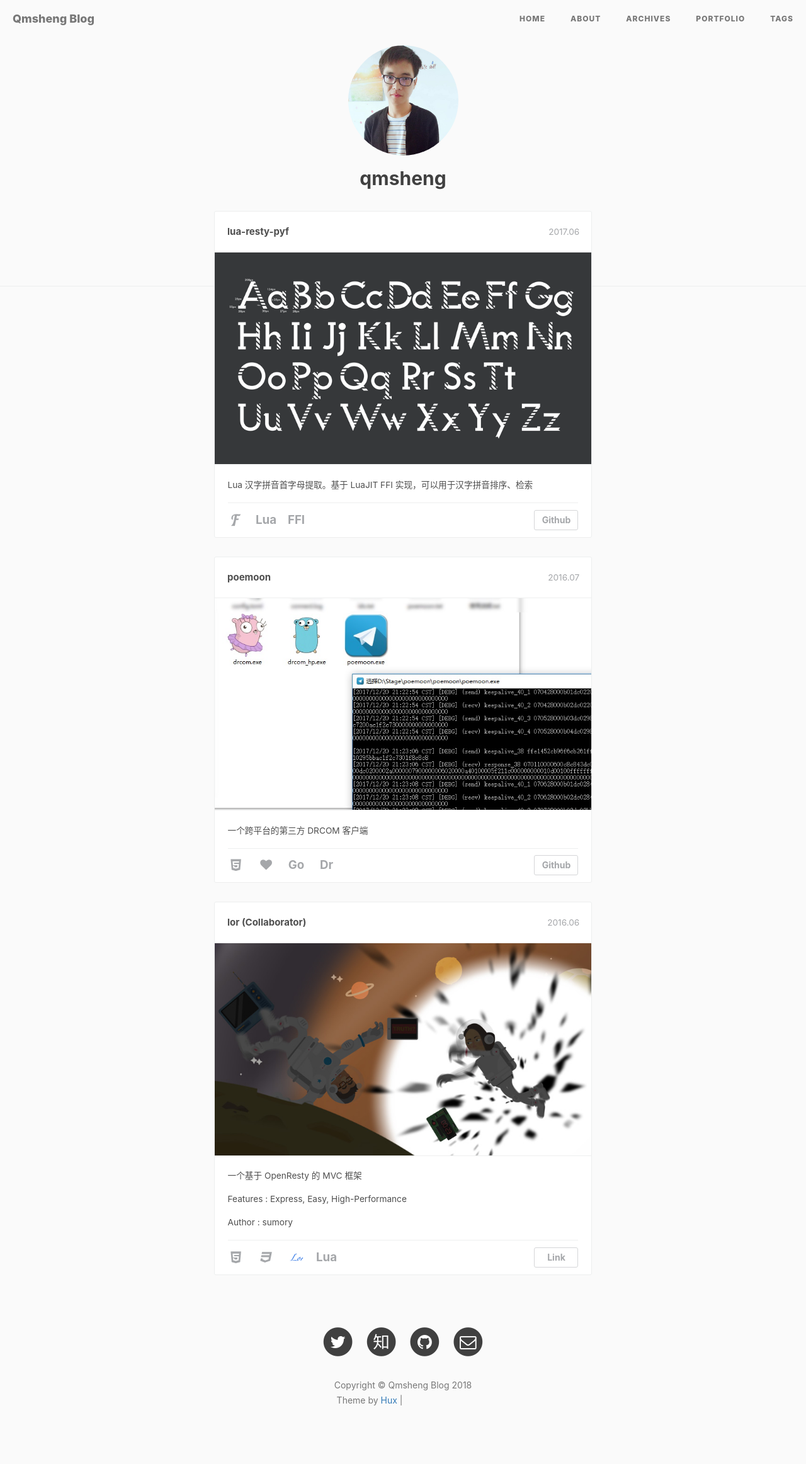
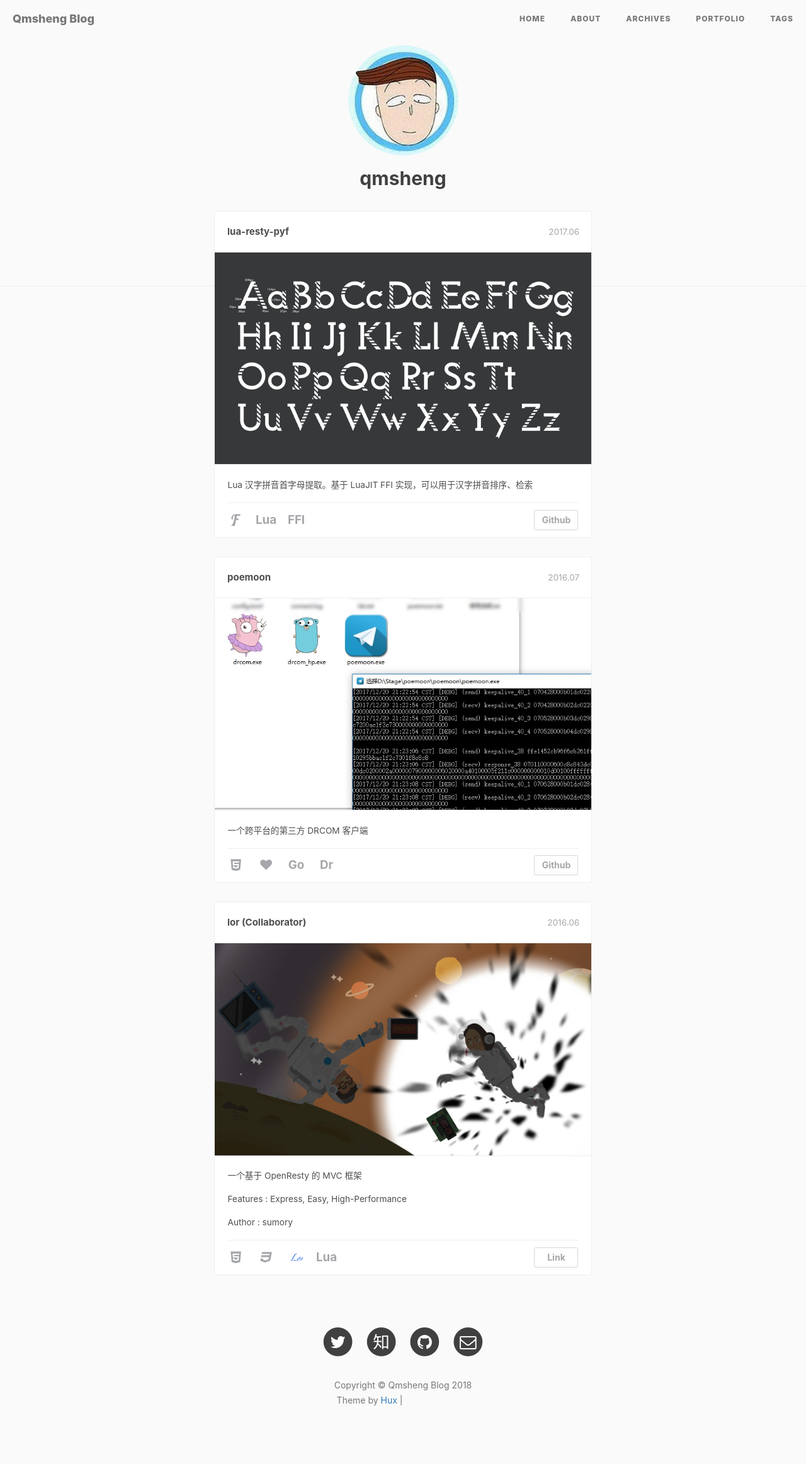
Before and after one commit to qmsheng/qmsheng.github.io, a Jekyll site: the page built from portfolio/index.html, in a window 1280 px wide. Shown: the whole page at 63% size. Built offline with Jekyll 4.4.1, drawn with Linux system fonts in a browser that asks for light colours; nearby versions of some CDN libraries; comment, search, counter and statistics services are not loaded; grey boxes are pictures that could not be loaded.

Commit message:
Update index.html

```diff
--- a/portfolio/index.html
+++ b/portfolio/index.html
@@ -16,7 +16,7 @@
 	<body>
 		<div class="container" style="margin:0;padding:0;width:100%;">
 			<header>
-				<img width="175" height="175" style="border-radius:50%;" src="/img/avatar-qmsheng.jpg">
+				<img width="175" height="175" style="border-radius:50%;" src="/img/avatar-qmsheng2.jpg">
 				<h2>qmsheng</h2>
 			</header>
 			<div class="main">
```
